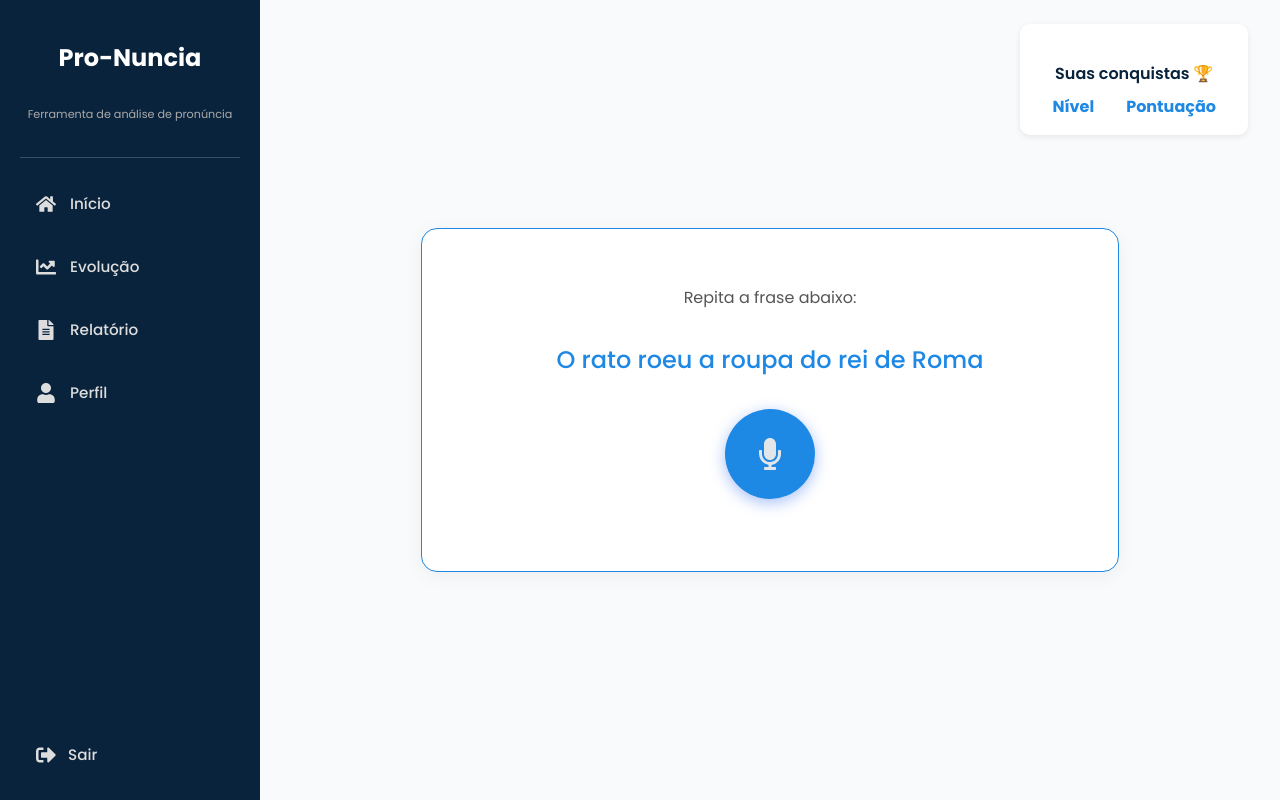
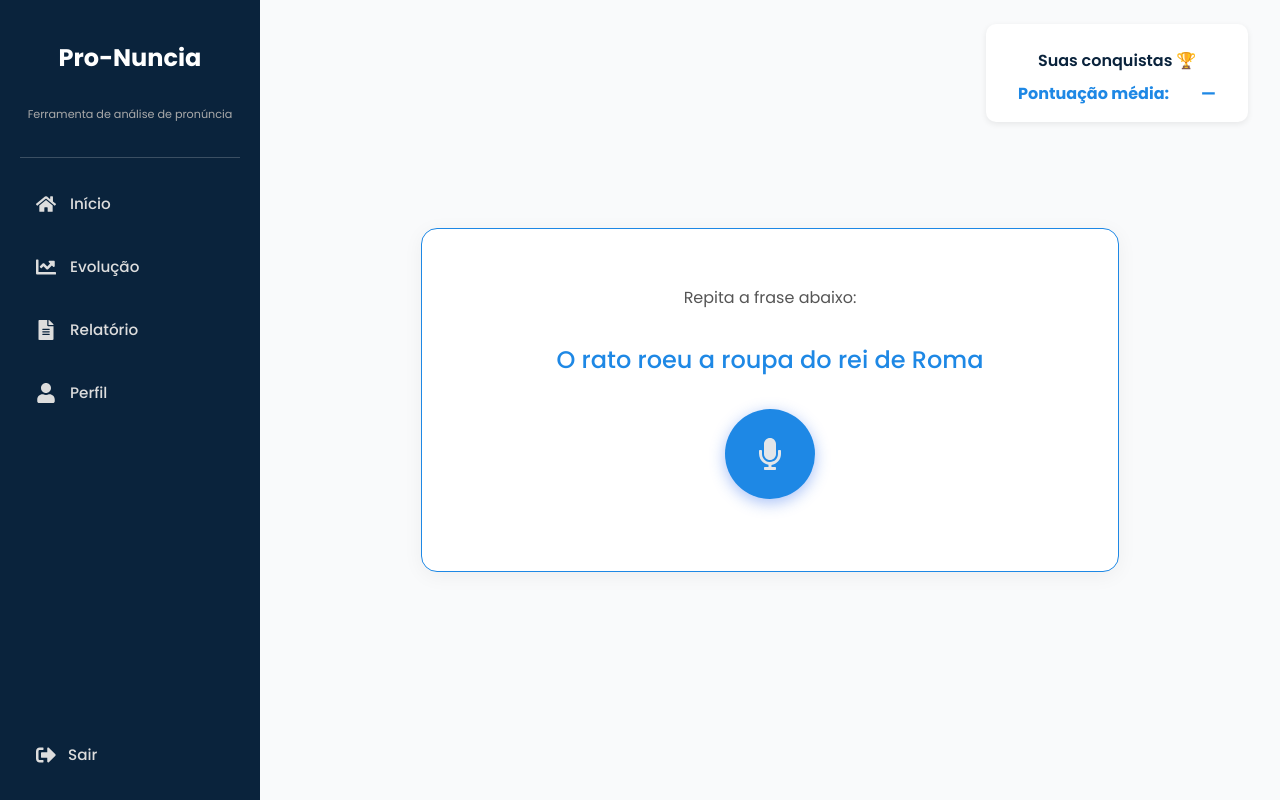
Before and after one commit to carolinyat/control-system-frontend, a React (Vite) app: page /pronuncia in a window 1280 px wide. Built offline with nearby package versions, Linux system fonts and the light colour scheme.

Commit message:
feat: componente scorebox

```diff
--- /dev/null
+++ b/src/components/ScoreBox.tsx
@@ -0,0 +1,23 @@
+import { useEffect, useState } from "react";
+import styles from "../styles/ScoreBox.module.css";
+
+export default function ScoreBox() {
+  const [pontuacao, setPontuacao] = useState<number>(0);
+
+  useEffect(() => {
+    const savedAverage = localStorage.getItem("userAverageScore");
+    if (savedAverage) setPontuacao(parseFloat(savedAverage));
+  }, []);
+
+  return (
+    <div className={styles.scoreBox}>
+      <h4>Suas conquistas 🏆</h4>
+      <div className={styles.scoreInfo}>
+        <span className={styles.label}>Pontuação média:</span>
+        <span className={styles.value}>
+          {pontuacao ? `${pontuacao.toFixed(1)} pts` : "—"}
+        </span>
+      </div>
+    </div>
+  );
+}
--- a/src/pages/Dashboard.tsx
+++ b/src/pages/Dashboard.tsx
@@ -2,6 +2,7 @@ import { useNavigate } from "react-router-dom";
 import Sidebar from "../components/Sidebar";
 import styles from "../styles/Dashboard.module.css";
 import { FaMicrophone } from "react-icons/fa";
+import ScoreBox from "../components/ScoreBox";
 
 export default function Dashboard() {
   const navigate = useNavigate();
@@ -18,13 +19,7 @@ export default function Dashboard() {
 
       <main className={styles.content}>
         {/* Box de pontuação no canto direito */}
-        <div className={styles.scoreBox}>
-          <h4>Suas conquistas 🏆</h4>
-          <div className={styles.scoreInfo}>
-            <span>Nível</span>
-            <span>Pontuação</span>
-          </div>
-        </div>
+        <ScoreBox/>
 
         {/* Card principal */}
         <div className={styles.card}>
--- a/src/pages/Pronuncia.tsx
+++ b/src/pages/Pronuncia.tsx
@@ -4,6 +4,7 @@ import MicButton from "../components/MicButton";
 import Sidebar from "../components/Sidebar";
 import styles from "../styles/Pronuncia.module.css";
 import { useNavigate, useSearchParams } from "react-router-dom";
+import ScoreBox from "../components/ScoreBox";
 
 export default function Pronuncia() {
   const {
@@ -76,13 +77,7 @@ export default function Pronuncia() {
       <Sidebar />
 
       <main className={styles.content}>
-        <div className={styles.scoreBox}>
-          <h4>Suas conquistas 🏆</h4>
-          <div className={styles.scoreInfo}>
-            <span>Nível</span>
-            <span>Pontuação</span>
-          </div>
-        </div>
+        <ScoreBox />
 
         <div className={styles.card}>
           <p className={styles.instruction}>Repita a frase abaixo:</p>
--- a/src/pages/Relatorio.tsx
+++ b/src/pages/Relatorio.tsx
@@ -2,6 +2,7 @@ import Sidebar from "../components/Sidebar";
 import styles from "../styles/Relatorio.module.css";
 import jsPDF from "jspdf";
 import html2canvas from "html2canvas";
+import { useEffect } from "react";
 
 export default function Relatorio() {
     const data = [
@@ -13,8 +14,14 @@ export default function Relatorio() {
         { fase: "Fase 6", pontuacao: 95 },
     ];
 
+    // Calcula a média
     const media =
         data.reduce((acc, item) => acc + item.pontuacao, 0) / data.length;
+
+    // Salva a média no localStorage quando o componente renderizar
+    useEffect(() => {
+        localStorage.setItem("userAverageScore", media.toFixed(1));
+    }, [media]);
 
     const handleDownloadPDF = async () => {
         const element = document.getElementById("report-content");
@@ -25,11 +32,9 @@ export default function Relatorio() {
 
         const pdf = new jsPDF("p", "mm", "a4");
         const imgWidth = 190;
-        const pageHeight = pdf.internal.pageSize.height;
         const imgHeight = (canvas.height * imgWidth) / canvas.width;
-        let position = 10;
 
-        pdf.addImage(imgData, "PNG", 10, position, imgWidth, imgHeight);
+        pdf.addImage(imgData, "PNG", 10, 10, imgWidth, imgHeight);
         pdf.save("relatorio-pronuncia.pdf");
     };
 
--- a/src/styles/Dashboard.module.css
+++ b/src/styles/Dashboard.module.css
@@ -13,33 +13,6 @@
     justify-content: center;
     position: relative;
     padding: 2rem;
-}
-
-/* Box de pontuação */
-.scoreBox {
-    position: absolute;
-    top: 1.5rem;
-    right: 2rem;
-    background: white;
-    border-radius: 10px;
-    padding: 1rem 2rem;
-    box-shadow: 0 2px 6px rgba(0, 0, 0, 0.08);
-    text-align: center;
-
-}
-
-.scoreBox h4 {
-    margin-bottom: 0.5rem;
-    color: var(--secondary);
-    font-weight: 600;
-}
-
-.scoreInfo {
-    display: flex;
-    justify-content: space-between;
-    gap: 2rem;
-    font-weight: bold;
-    color: var(--primary);
 }
 
 /* Card central */
--- a/src/styles/Pronuncia.module.css
+++ b/src/styles/Pronuncia.module.css
@@ -13,33 +13,6 @@
     justify-content: center;
     position: relative;
     padding: 2rem;
-}
-
-/* Box de pontuação */
-.scoreBox {
-    position: absolute;
-    top: 1.5rem;
-    right: 2rem;
-    background: white;
-    border-radius: 10px;
-    padding: 1rem 2rem;
-    box-shadow: 0 2px 6px rgba(0, 0, 0, 0.08);
-    text-align: center;
-
-}
-
-.scoreBox h4 {
-    margin-bottom: 0.5rem;
-    color: var(--secondary);
-    font-weight: 600;
-}
-
-.scoreInfo {
-    display: flex;
-    justify-content: space-between;
-    gap: 2rem;
-    font-weight: bold;
-    color: var(--primary);
 }
 
 /* Card central */
--- /dev/null
+++ b/src/styles/ScoreBox.module.css
@@ -0,0 +1,30 @@
+/* Box de pontuação */
+.scoreBox {
+    position: absolute;
+    top: 1.5rem;
+    right: 2rem;
+    background: white;
+    border-radius: 10px;
+    padding: 1rem 2rem;
+    box-shadow: 0 2px 6px rgba(0, 0, 0, 0.08);
+    text-align: center;
+
+}
+
+.scoreBox h4 {
+    margin-bottom: 0.5rem;
+    color: var(--secondary);
+    font-weight: 600;
+}
+
+.scoreInfo {
+    display: flex;
+    justify-content: center;
+    gap: 2rem;
+    font-weight: bold;
+    color: var(--primary);
+}
+
+h4 {
+    margin: 0.5rem auto;
+}
```
Also changed, not shown: src/context/AuthContext.tsx (+4 -4 lines).
